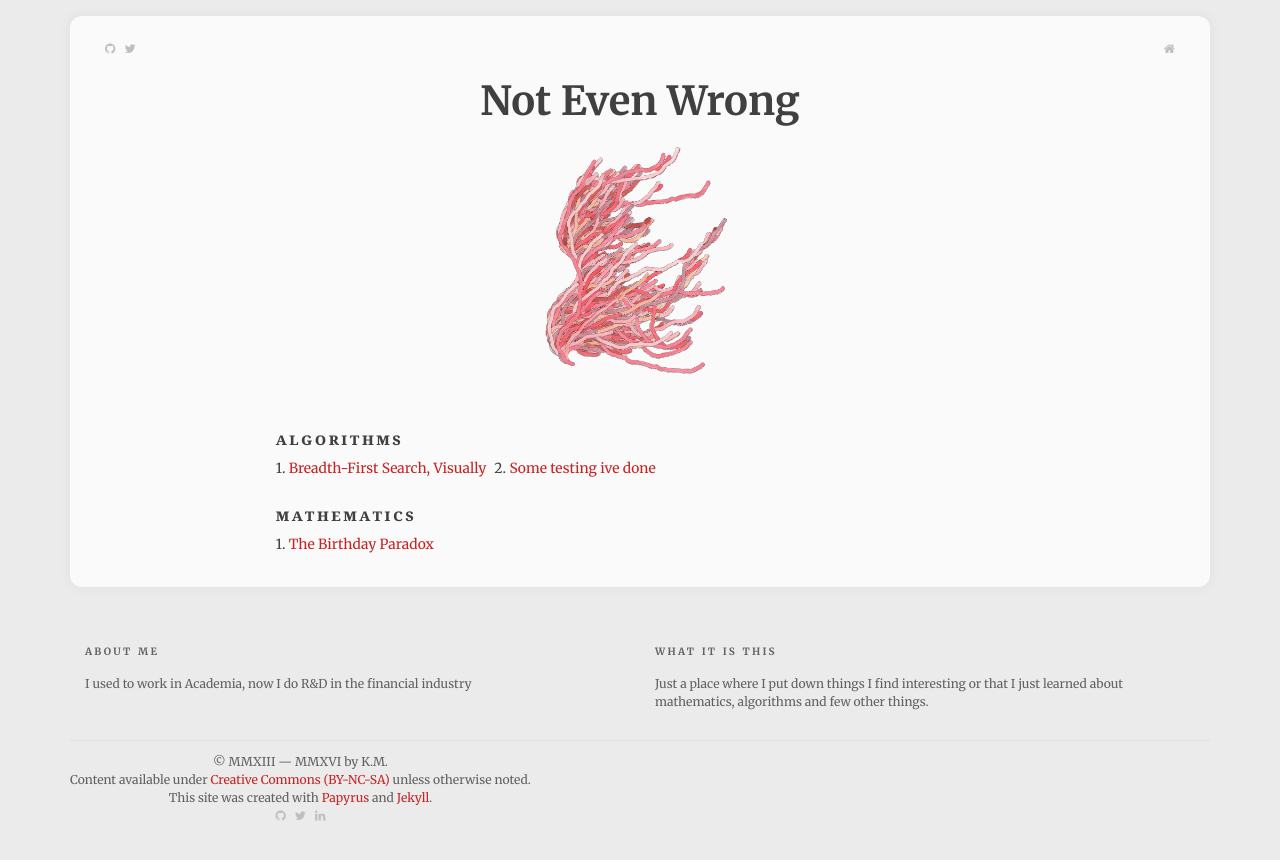
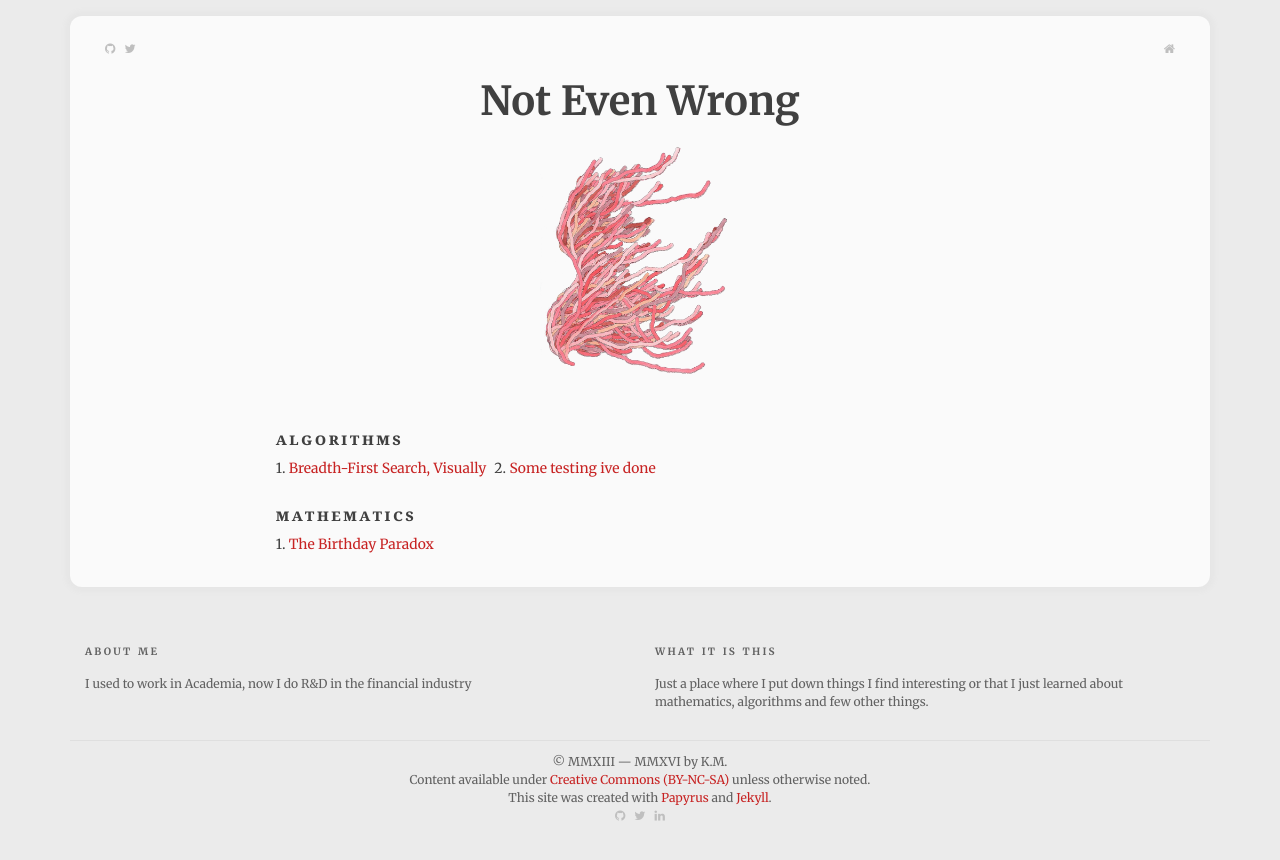
Before and after one commit to 0kham/0kham.github.io, a Jekyll site: the page built from index.html, in a window 1280 px wide. Shown: the top 860 px of the page. Built offline with Jekyll 4.4.1, drawn with Linux system fonts in a browser that asks for light colours; some web fonts are replaced.

Commit message:
fix: give the copyright row a full-width column so it centers
Same root cause as the navbar/header issue: a bare <center> tag as
the sole child of a Bootstrap .row (display: flex) shrinks to fit
its content instead of spanning the row, so centering text inside it
does nothing for the block as a whole. Wrapping it in col-sm-12 (and
using text-center like the rest of the site) gives it a real width to
center within.

Co-Authored-By: Claude Sonnet 5 <noreply@anthropic.com>

```diff
--- a/_includes/footer.html
+++ b/_includes/footer.html
@@ -12,8 +12,8 @@
 
         </div>
         {% if site.colophon %}
-        <div class="row copyright">
-            <center>{{ site.colophon }}</center>
+        <div class="row copyright text-center">
+            <div class="col-sm-12">{{ site.colophon }}</div>
         </div>
         {% endif %}
     </div>
```
